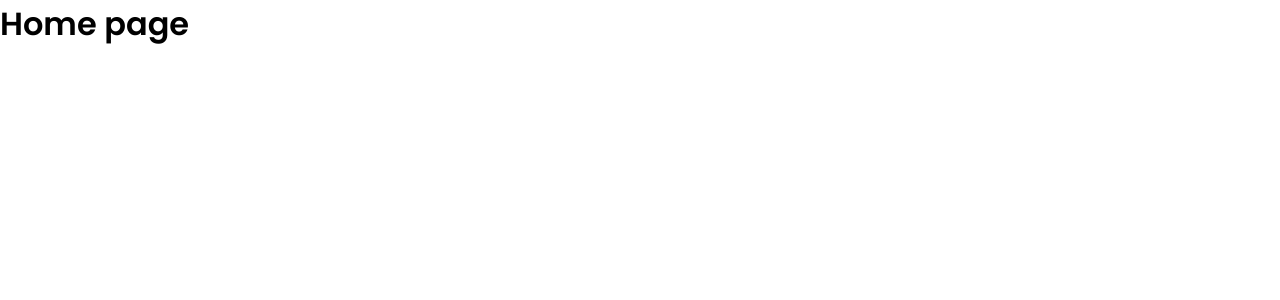
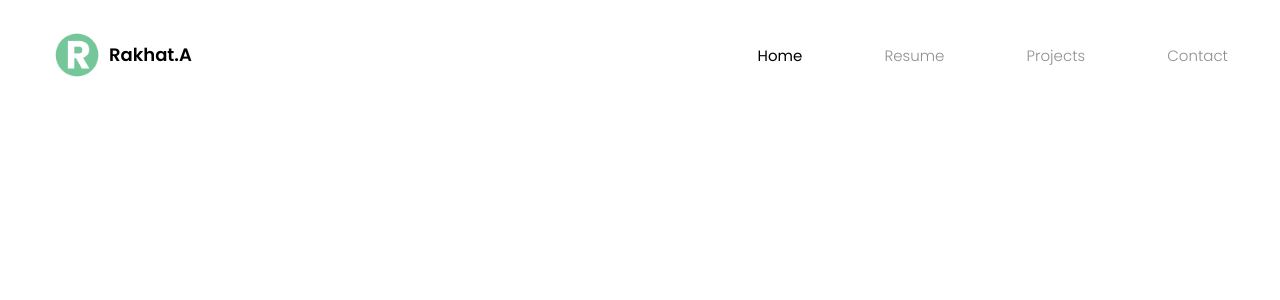
Before and after one commit to rooohaa/rakhat-me, a Next.js app: page / in a window 1280 px wide. Shown: the top 300 px of the page. Built offline with nearby package versions, Linux system fonts and the light colour scheme.

Commit message:
add Header component

```diff
--- /dev/null
+++ b/app/components/Header/index.js
@@ -0,0 +1,41 @@
+import React from 'react';
+
+import { links } from './mock';
+import { HeaderSection } from './style';
+import { Container } from '../../sc/Container';
+
+import Link from 'next/link';
+import { useRouter } from 'next/router';
+
+const Header = () => {
+   const { pathname } = useRouter();
+
+   return (
+      <HeaderSection>
+         <Container>
+            <Link href="/">
+               <a className="logo">
+                  <img src="/images/logo.png" alt="My logo" />
+                  <span>Rakhat.A</span>
+               </a>
+            </Link>
+
+            <nav>
+               <ul>
+                  {links.map(({ id, path, title }) => (
+                     <li key={id}>
+                        <Link href={path}>
+                           <a className={pathname === path && 'active'}>
+                              {title}
+                           </a>
+                        </Link>
+                     </li>
+                  ))}
+               </ul>
+            </nav>
+         </Container>
+      </HeaderSection>
+   );
+};
+
+export { Header };
--- /dev/null
+++ b/app/components/Header/mock.js
@@ -0,0 +1,22 @@
+export const links = [
+   {
+      id: 1,
+      path: '/',
+      title: 'Home',
+   },
+   {
+      id: 2,
+      path: '/resume',
+      title: 'Resume',
+   },
+   {
+      id: 3,
+      path: '/projects',
+      title: 'Projects',
+   },
+   {
+      id: 4,
+      path: '/contact',
+      title: 'Contact',
+   },
+];
--- /dev/null
+++ b/app/components/Header/style.js
@@ -0,0 +1,62 @@
+import styled from 'styled-components';
+import { Container } from '../../sc/Container';
+
+const HeaderSection = styled.header`
+   padding: 30px 0;
+
+   ${Container} {
+      display: flex;
+      align-items: center;
+      justify-content: space-between;
+   }
+
+   a.logo {
+      display: flex;
+      align-items: center;
+
+      img {
+         width: 50px;
+         height: 50px;
+         object-fit: cover;
+
+         margin-right: 7px;
+      }
+
+      span {
+         font-size: 18px;
+         line-height: 28px;
+         font-weight: 700;
+         color: #000;
+      }
+   }
+
+   nav {
+      width: 40%;
+   }
+
+   nav > ul {
+      display: flex;
+      align-items: center;
+      justify-content: space-between;
+
+      a {
+         color: #8f8f8f;
+         font-size: 15px;
+         line-height: 17px;
+         font-weight: 300;
+
+         transition: color 0.3s ease-out;
+
+         &:hover {
+            color: #000;
+         }
+
+         &.active {
+            color: #000;
+            font-weight: 500;
+         }
+      }
+   }
+`;
+
+export { HeaderSection };
--- /dev/null
+++ b/app/components/index.js
@@ -0,0 +1,3 @@
+// for named exports
+
+export { Header } from './Header';
--- /dev/null
+++ b/app/pages/index.js
@@ -0,0 +1 @@
+// for named exports
--- /dev/null
+++ b/app/sc/Container.js
@@ -0,0 +1,11 @@
+import styled from 'styled-components';
+
+const Container = styled.div`
+   max-width: 1200px;
+   margin: 0 auto;
+   padding: 0 12px;
+   overflow: hidden;
+   height: 100%;
+`;
+
+export { Container };
--- a/pages/index.js
+++ b/pages/index.js
@@ -1,7 +1,13 @@
 import * as React from 'react';
 
+import { Header } from '../app/components';
+
 const HomePage = () => {
-   return <h1>Home page</h1>;
+   return (
+      <>
+         <Header />
+      </>
+   );
 };
 
 export default HomePage;
--- a/styles/globals.css
+++ b/styles/globals.css
@@ -7,3 +7,16 @@
 body {
    font-family: 'Poppins', sans-serif;
 }
+
+*::selection {
+   background-color: #54ca95;
+   color: #fff;
+}
+
+a {
+   text-decoration: none;
+}
+
+ul {
+   list-style: none;
+}
```
Also changed, not shown: public/images/logo.png (added).
